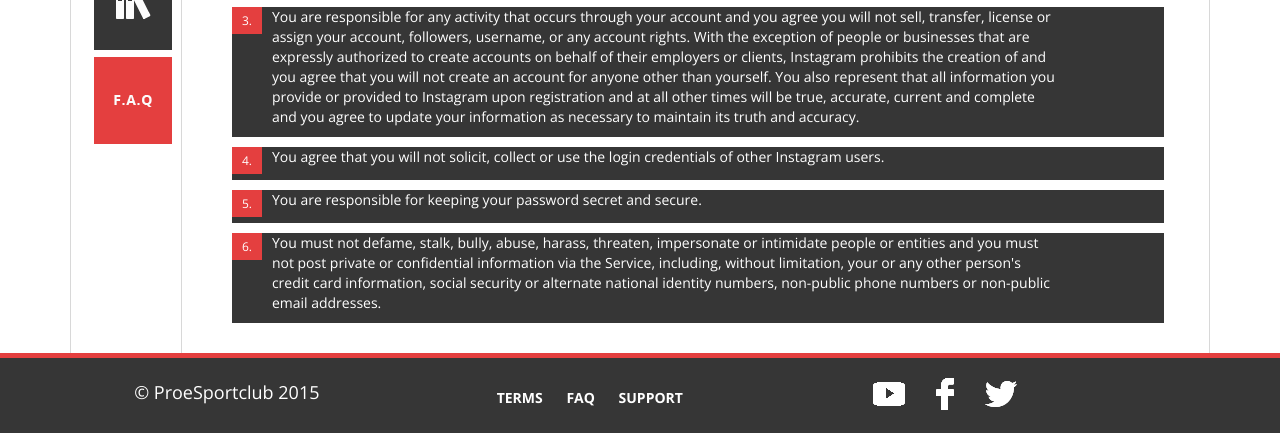
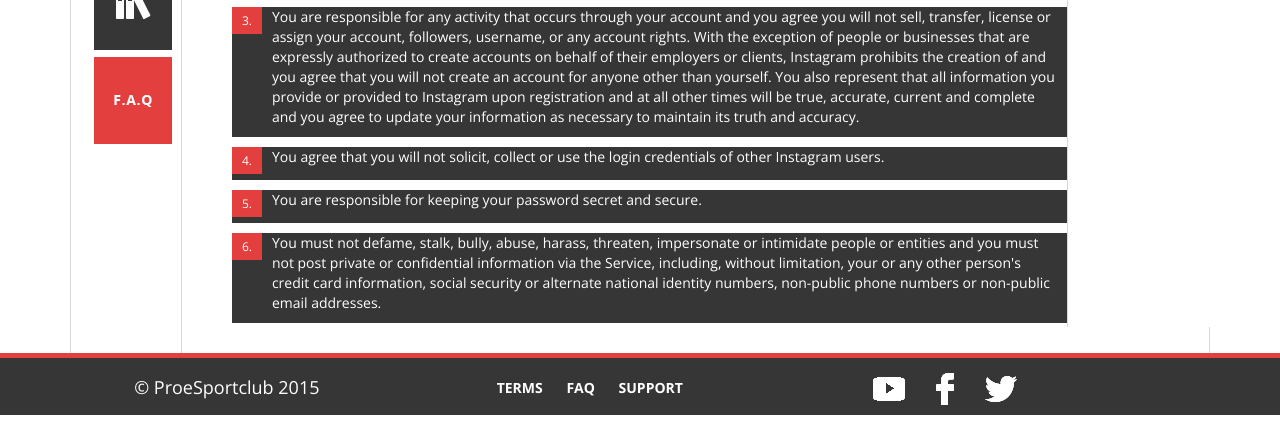
Before and after one commit to MikolajSzczepkowski/terms_of_use, a plain HTML site: page index.html in a window 1280 px wide. Both pictures are taken after a click on the element 1173 px from the left and 25 px from the top of the page. Shown: the part 474-907 px from the top of the page. Drawn offline with nearby package versions, Linux system fonts and the light colour scheme.

Commit message:
footer, chat not show

```diff
--- a/js/main_app.js
+++ b/js/main_app.js
@@ -1,6 +1,7 @@
 $(function (){
-	var pageHeight = $(window).height()-186,
+	var pageHeight = $(window).height(),
 		pageWidth = $(document).width(),
+		htmlHeight = $("html").height(),
 		chatBoxCounter = 0,
 		allFriends = [
 			{id: "Depsperados_PL",
@@ -28,16 +29,18 @@ $(function (){
 		];
 
 	if(pageWidth>=990){
-		$(".friends-list").css("height", pageHeight);
+		$(".friends-list").css("height", (pageHeight-186));
+		$(".main-inner-wrapper").css("padding-bottom", (pageHeight - htmlHeight));
 	}
 	else{
 		$(".friends-list").css("height", "400px");
 	}
 	$(window).resize(function(){
-		pageHeight = $(window).height()-195,
+		pageHeight = $(window).height(),
 		pageWidth = $(document).width();
 		if(pageWidth>=990){
-			$(".friends-list").css("height", pageHeight);
+			$(".friends-list").css("height", (pageHeight - 195));
+			$(".main-inner-wrapper").css("padding-bottom", (pageHeight - htmlHeight));
 		}
 		else{
 			$(".friends-list").css("height", "400px");
--- a/style/basic_style.css
+++ b/style/basic_style.css
@@ -95,7 +95,6 @@ body{
 	color: #333;
 }
 #target .menu-box li a img{
-
 	padding-right: 20px;
 }
 .pointer{
@@ -115,6 +114,7 @@ body{
 	line-height: 2;
 }
 .friends{
+	display: none;
 	background: #fff;
 	border-left: 1px solid #d8d8d8;
 	padding: 73px 0 0 0;
@@ -388,7 +388,6 @@ li.social-list img{
 .footer{
 	background: #363636;
 	border-top: 5px solid #e43f3f;
-	border-bottom: 10px solid #363636;
 }
 .footer a{
 	text-decoration: none;
@@ -400,17 +399,12 @@ li.social-list img{
 .footer h2{
 	font-family: 'Open Sans', sans-serif;
 	font-size: 18px;
-	padding-top: 5px;
-}
-.footer nav{
-	padding-top: 5px;
 }
 .footer ul{
-	padding-top: 5px;
-	height: 50px;
+	margin: 0;
 }
 .footer ul li{
-	padding: 20px 10px;
+	padding: 20px 10px 10px 10px;
 	display: inline-block;
 	list-style: none;
 	font-weight: bold;
@@ -525,6 +519,7 @@ li.social-list img{
 	.chat-right-buffer{
 		right: 27%;
 	}
+
 }
 @media screen and (min-width: 1024px){
 	.social{
```
